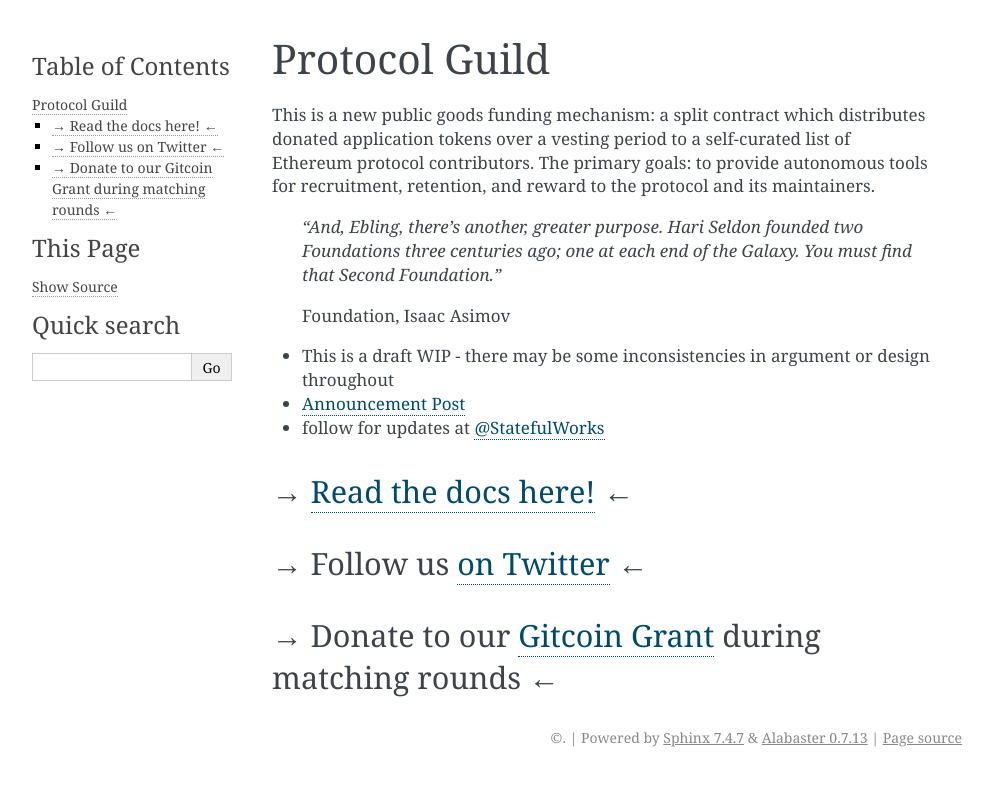
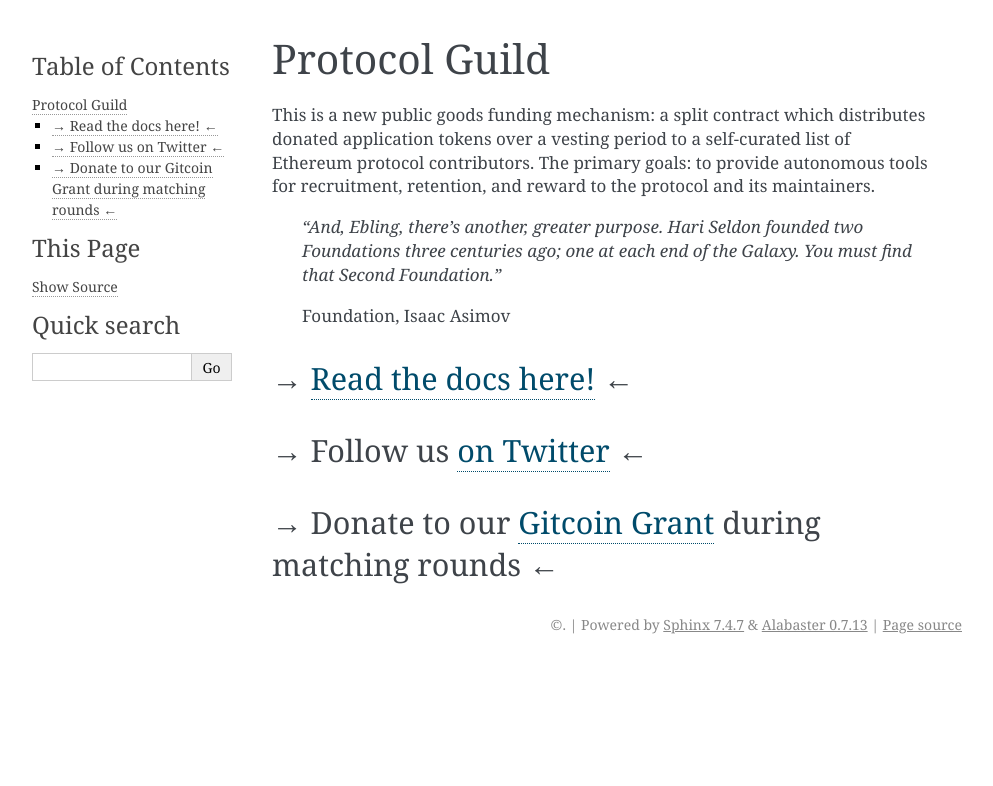
Before and after one commit to protocolguild/documentation, a Sphinx documentation site: the page built from docs/README.md, in a window 1280 px wide. Shown: the top 786 px of the page, without its empty margins (148-1141 px from the left). Built offline with Sphinx 7.4.7, drawn with Linux system fonts in a browser that asks for light colours.

Commit message:
remove old info

```diff
--- a/docs/README.md
+++ b/docs/README.md
@@ -6,10 +6,6 @@
 >
 > Foundation, Isaac Asimov
 
-- This is a draft WIP - there may be some inconsistencies in argument or design throughout
-- [Announcement Post](https://stateful.mirror.xyz/mEDvFXGCKdDhR-N320KRtsq60Y2OPk8rHcHBCFVryXY)
-- follow for updates at [@StatefulWorks](https://twitter.com/StatefulWorks)
-
 ### → [Read the docs here!](https://protocol-guild.readthedocs.io/en/latest/index.html#) ←
 ### → Follow us [on Twitter](https://twitter.com/protocolguild) ←
 ### → Donate to our [Gitcoin Grant](https://gitcoin.co/grants/4832/protocol-guild) during matching rounds ←
```
